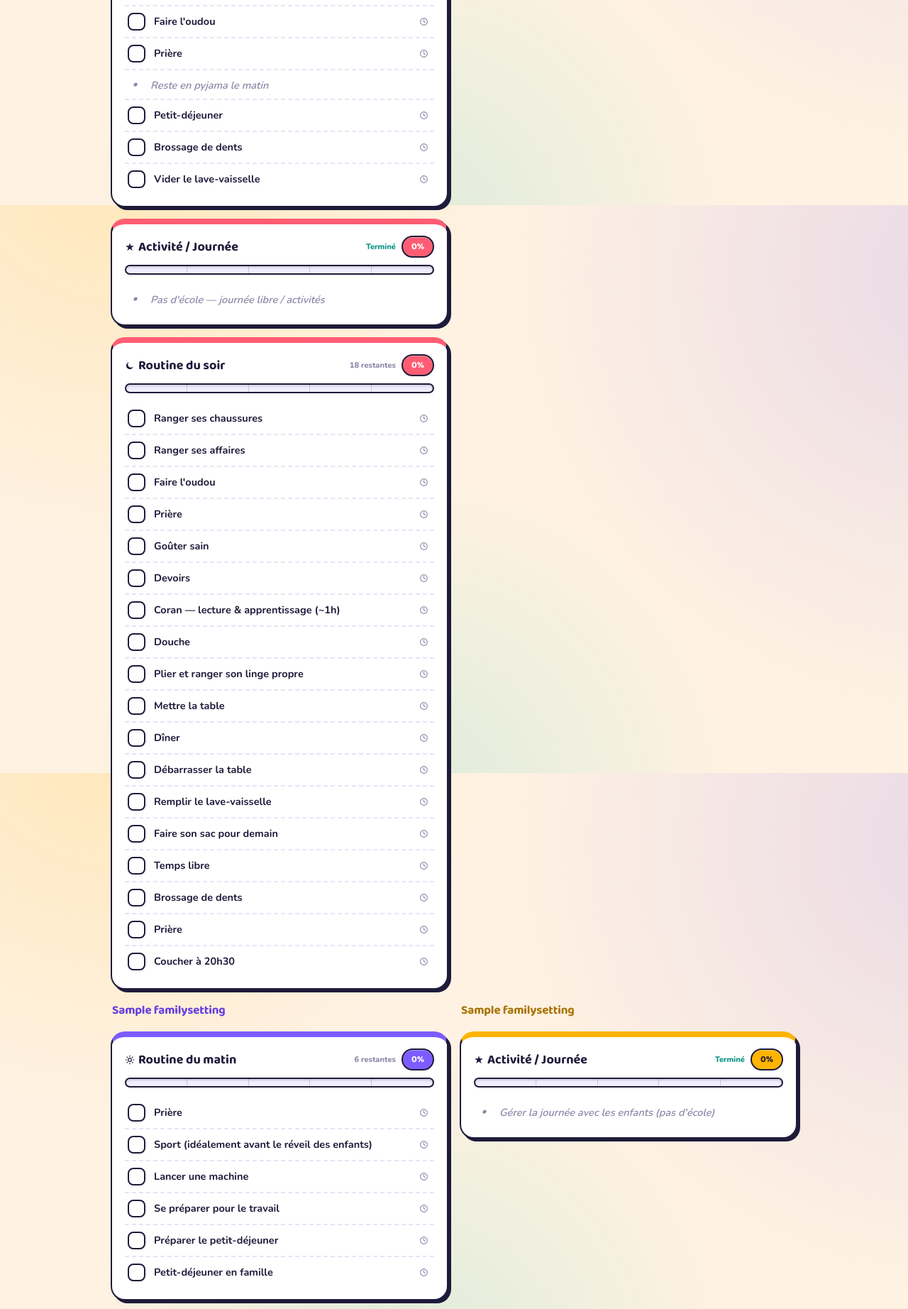
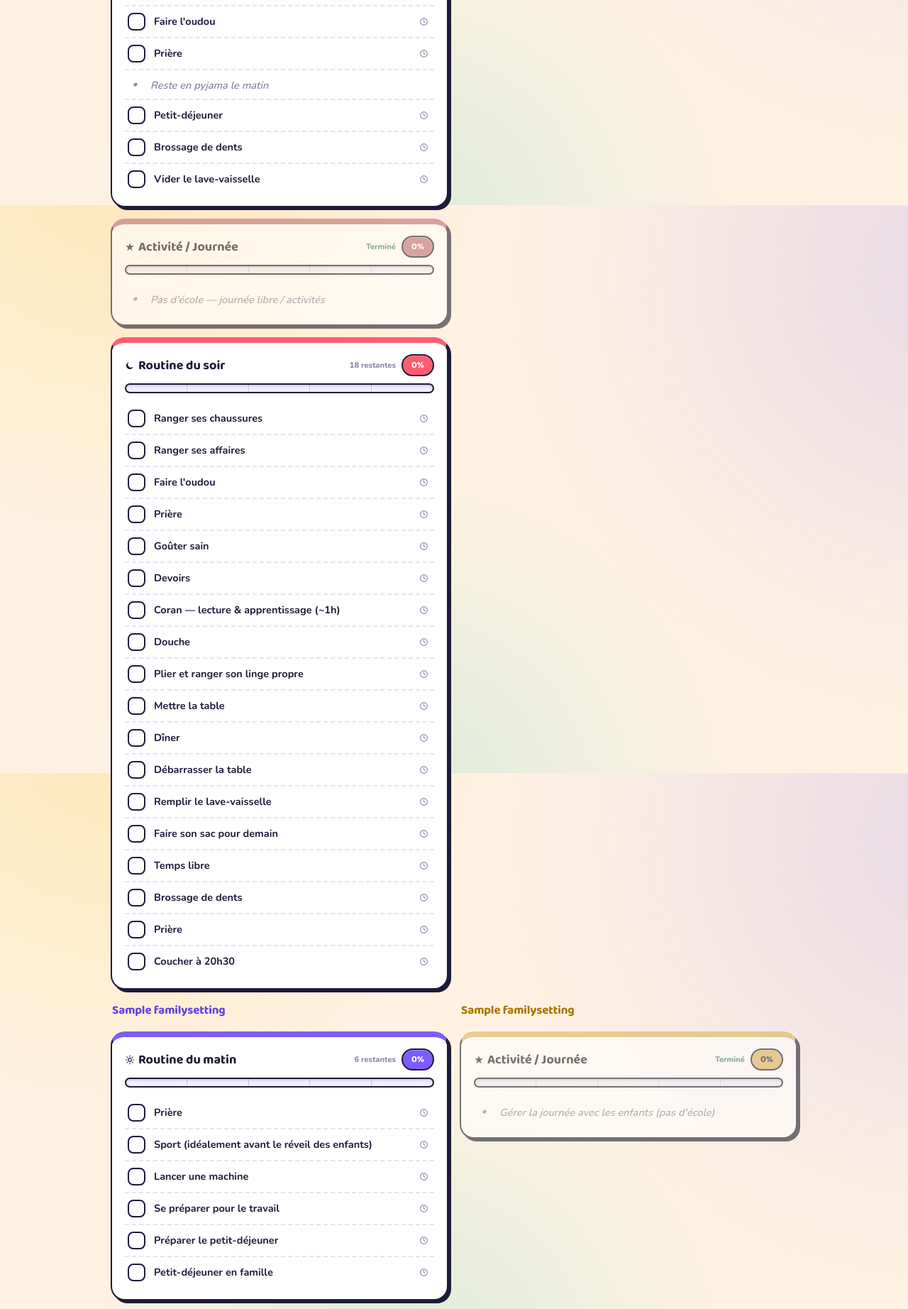
Before and after one commit to Khadaassi/notre-semaine, a Django app: page / in a window 1280 px wide. Shown: the part 511-2355 px from the top of the page at 71% size. Run offline with Django 5.2, Linux system fonts and the light colour scheme; a user stored in the database is signed in; data comes from the database, SQL or seed files in the repository; tables that the repository leaves empty hold one stand-in row (values such as "Sample post").

Commit message:
Dim fully-completed phase cards
A phase card at 100% still looked as prominent as one that's not
started, competing for attention with what actually still needs
doing. Cards with zero remaining tasks now render at reduced
opacity/saturation (.phase-complete, set server-side from
pc.remaining and kept live client-side), partially restored on
hover/touch so the content is still readable if you want to check it.

Co-Authored-By: Claude Sonnet 5 <noreply@anthropic.com>

```diff
--- a/static/planner/style.css
+++ b/static/planner/style.css
@@ -166,8 +166,10 @@ nav.tabs a .nav-icon{margin-right:6px;}
   margin:16px 0 6px;font-weight:800;}
 .phase-h:first-of-type{margin-top:2px;}
 .kidcard{border-radius:20px;padding:16px 18px;background:white;border:2.5px solid var(--navy);box-shadow:var(--shadow-md);
-  border-top-width:8px;transition:transform .15s ease,box-shadow .15s ease;}
+  border-top-width:8px;transition:transform .15s ease,box-shadow .15s ease,opacity .25s ease,filter .25s ease;}
 @media(hover:hover){.kidcard:hover{transform:translate(-2px,-2px);box-shadow:6px 6px 0 var(--navy);}}
+.kidcard.phase-complete{opacity:.6;filter:saturate(.5);}
+@media(hover:hover){.kidcard.phase-complete:hover{opacity:.85;filter:saturate(.75);transform:none;box-shadow:var(--shadow-md);}}
 .kidcard .head{display:flex;align-items:center;justify-content:space-between;margin-bottom:10px;
   font-family:var(--font-display);font-weight:700;font-size:18px;gap:8px;}
 .kidcard .head .head-status{display:inline-flex;align-items:center;gap:8px;flex-shrink:0;}
--- a/templates/planner/_person_cards.html
+++ b/templates/planner/_person_cards.html
@@ -4,7 +4,7 @@
     {% if card.level %}<span class="level-badge"><span class="lvl-star icon-etoile"></span>Niv. {{ card.level }}</span>{% endif %}
   </h2>
   {% for pc in card.phase_cards %}
-  <div class="kidcard {{ card.person }}" data-person="{{ card.person }}" data-phase="{{ pc.phase_key }}">
+  <div class="kidcard {{ card.person }} {% if pc.remaining == 0 %}phase-complete{% endif %}" data-person="{{ card.person }}" data-phase="{{ pc.phase_key }}">
     <div class="head">
       <span><span class="phase-icon icon-{{ pc.phase_key }}"></span>{{ pc.phase_label }}</span>
       <span class="head-status">
--- a/templates/planner/today.html
+++ b/templates/planner/today.html
@@ -102,6 +102,7 @@ function updateCardProgress(cardEl) {
     remainingBadge.classList.toggle('done', remaining === 0);
     remainingBadge.textContent = remaining === 0 ? 'Terminé' : `${remaining} restante${remaining > 1 ? 's' : ''}`;
   }
+  cardEl.classList.toggle('phase-complete', remaining === 0);
   return pct;
 }
 
```
